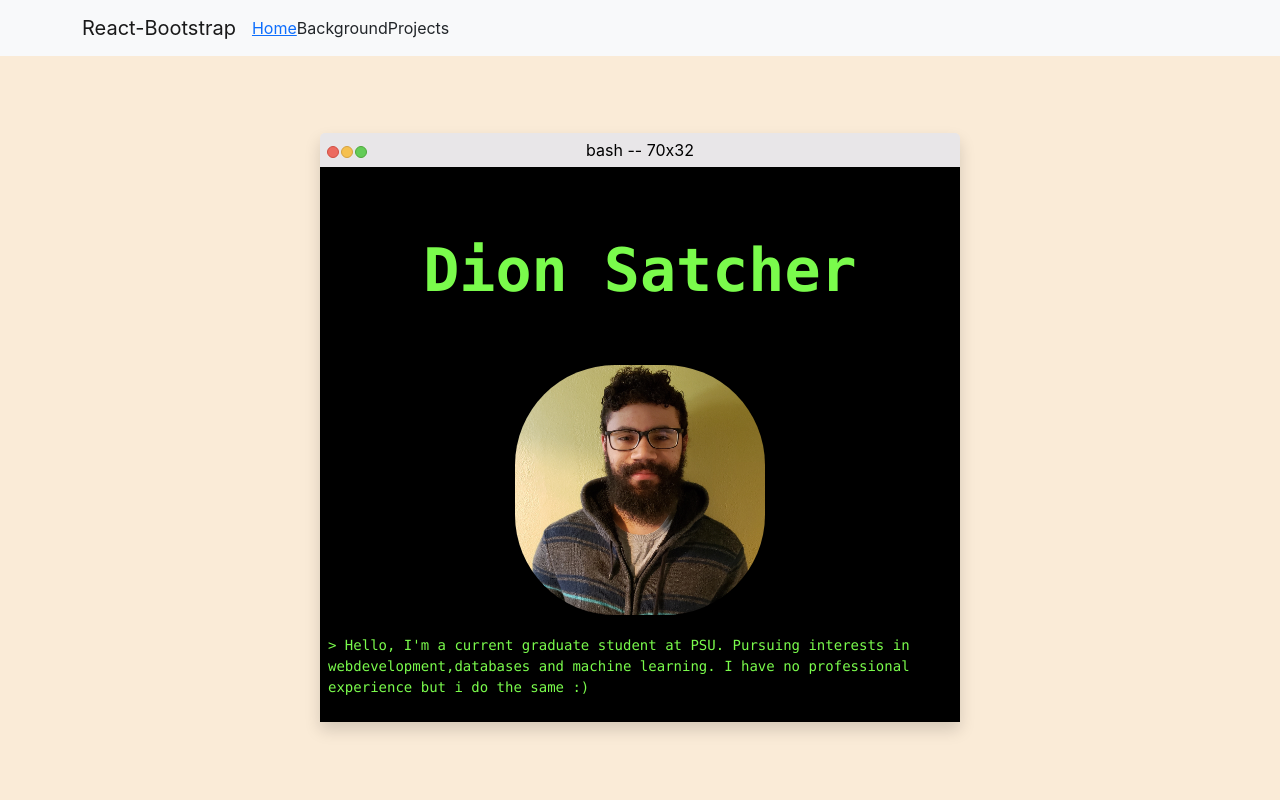
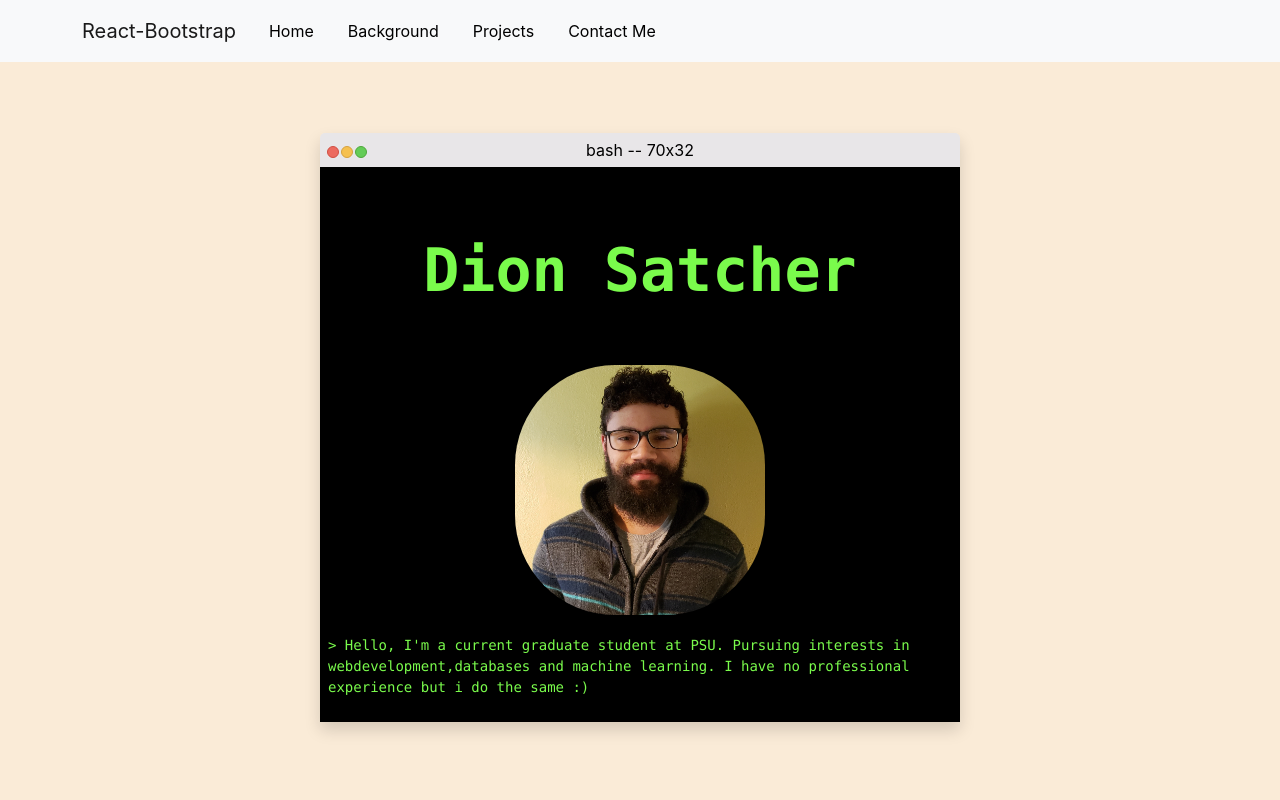
Before and after one commit to DionSat/Personal-Website, a React (Create React App) app: page / in a window 1280 px wide. Shown: the top 800 px of the page. Built offline with nearby package versions, Linux system fonts and the light colour scheme.

Commit message:
styles the navigation links and added the contact me link

```diff
--- a/src/Components/Navigation.jsx
+++ b/src/Components/Navigation.jsx
@@ -1,7 +1,6 @@
 import React, { Component } from "react";
-import logo from "../Images/logo.svg";
 import { Link, animateScroll as scroll } from "react-scroll";
-import { Navbar, Container, Nav, NavDropdown } from "react-bootstrap";
+import { Navbar, Container, Nav } from "react-bootstrap";
 
 export default class Navigation extends Component {
   scrollToTop = () => {
@@ -17,31 +16,55 @@ export default class Navigation extends Component {
           <Navbar.Collapse id='basic-navbar-nav'>
             <Nav className='me-auto'>
               <Link
-                activeClass='active'
+                activeStyle={{
+                  fontWeight: "bold",
+                  color: "red",
+                }}
+                className='p-1'
                 to='welcome'
                 spy={true}
                 smooth={true}
                 offset={-70}
                 duration={500}>
-                Home
+                <button type='button' className='btn btn-light'>
+                  Home
+                </button>
               </Link>
               <Link
                 activeClass='active'
                 to='experience'
+                className='p-1'
                 spy={true}
                 smooth={true}
                 offset={-70}
                 duration={500}>
-                Background
+                <button type='button' className='btn btn-light'>
+                  Background
+                </button>
               </Link>
               <Link
                 activeClass='active'
                 to='projects'
+                className='p-1'
                 spy={true}
                 smooth={true}
-                offset={-70}
+                offset={100}
                 duration={500}>
-                Projects
+                <button type='button' className='btn btn-light'>
+                  Projects
+                </button>
+              </Link>
+              <Link
+                activeClass='active'
+                to='contactme'
+                className='p-1'
+                spy={true}
+                smooth={true}
+                offset={100}
+                duration={500}>
+                <button type='button' className='btn btn-light'>
+                  Contact Me
+                </button>
               </Link>
             </Nav>
           </Navbar.Collapse>
```
